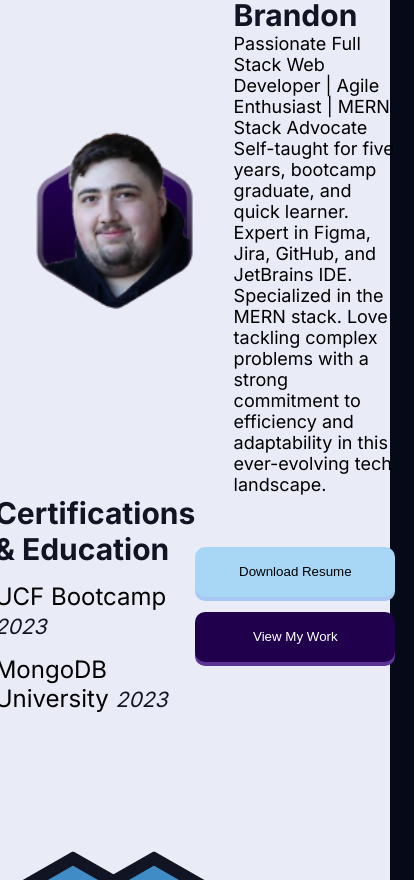
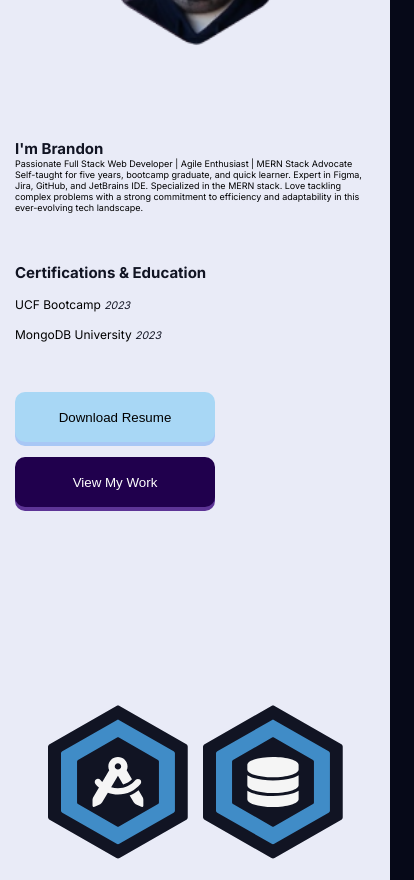
Before and after one commit to ThatZiro/React-Portfolio, a React (Vite) app: page / in a window 390 px wide. Shown: the part 1120-2000 px from the top of the page, 414 px wide, since content can reach past the window. Built offline with nearby package versions, Linux system fonts and the light colour scheme.

Commit message:
Fixed Issue with Character Limit

```diff
--- a/src/index.css
+++ b/src/index.css
@@ -35,3 +35,22 @@ body {
 .wrapper {
     max-width: 1750px;
 }
+
+@media screen and (max-width: 1200px) {
+    :root {
+        font-size: 10px;
+    }
+
+}
+@media screen and (max-width: 720px) {
+    :root {
+        font-size: 8px;
+    }
+}
+
+@media screen and (max-width: 600px) {
+    :root {
+        font-size: 6px;
+    }
+
+}
--- a/src/pages/About/About.css
+++ b/src/pages/About/About.css
@@ -144,6 +144,32 @@
 
 .resume button.CTA {
     background-color: var(--accentPurple);
-    box-shadow:0px 4px 0px 0px var(--accentPurple_10);
+    box-shadow:0 4px 0 0 var(--accentPurple_10);
     color: white;
 }
+
+@media screen and (max-width: 1200px) {
+    .about-section {
+        flex-direction: column;
+        align-items: center;
+    }
+    .cards, .skills-section {
+        width: 100%;
+    }
+}
+@media screen and (max-width: 720px) {
+    .about-me, #Projects{
+        padding: 15px;
+    }
+
+    .about-header, .about-content {
+        flex-direction: column;
+        gap: 50px;
+        margin-bottom: 50px;
+    }
+
+    .section-1 .about-header div {
+        width: 100%;
+    }
+
+}
--- a/src/pages/About/Hexagon.jsx
+++ b/src/pages/About/Hexagon.jsx
@@ -1,7 +1,8 @@
 import React from 'react';
 import './Hexagon.css'
 
-const size = 175;
+const windowW = window.innerWidth;
+const size = window.innerWidth < 720? 155 :175;
 const height = size;
 const width = size * 136/150;
 const scale = 25;
@@ -9,7 +10,9 @@ const scale = 25;
 const dark = '#111423';
 const accentColor = '#408CC7'
 const white = '#f5f5f5'
+
 const Hexagon = ({ label, desc}) => {
+
 
   const getIcon = (icon) => {
     switch(icon){
--- a/src/pages/About/skill.css
+++ b/src/pages/About/skill.css
@@ -3,7 +3,7 @@
     position: relative;
     width: 100%;
     display: flex;
-    font-size: 1.5rem;
+    font-size: 1.25rem;
     z-index: 2;
     font-weight: 600;
 }
--- a/src/pages/Contact/Contact.css
+++ b/src/pages/Contact/Contact.css
@@ -100,3 +100,14 @@ form h2 {
     gap: 50px;
     color: var(--accentBlue);
 }
+
+@media screen and (max-width: 1200px) {
+
+    form {
+        width: 100%;
+        padding: 25px 0;
+    }
+}
+@media screen and (max-width: 720px) {
+
+}
--- a/src/pages/Projects/Projects.css
+++ b/src/pages/Projects/Projects.css
@@ -294,3 +294,16 @@ html {
     z-index: 1;
     transition: min-width 1s ease-in, opacity 1s ease-in;
 }
+
+@media screen and (max-width: 1200px) {
+    .project {
+        min-width: 50%;
+    }
+
+}
+@media screen and (max-width: 720px) {
+    .project {
+        min-width: 100%;
+    }
+
+}
```
